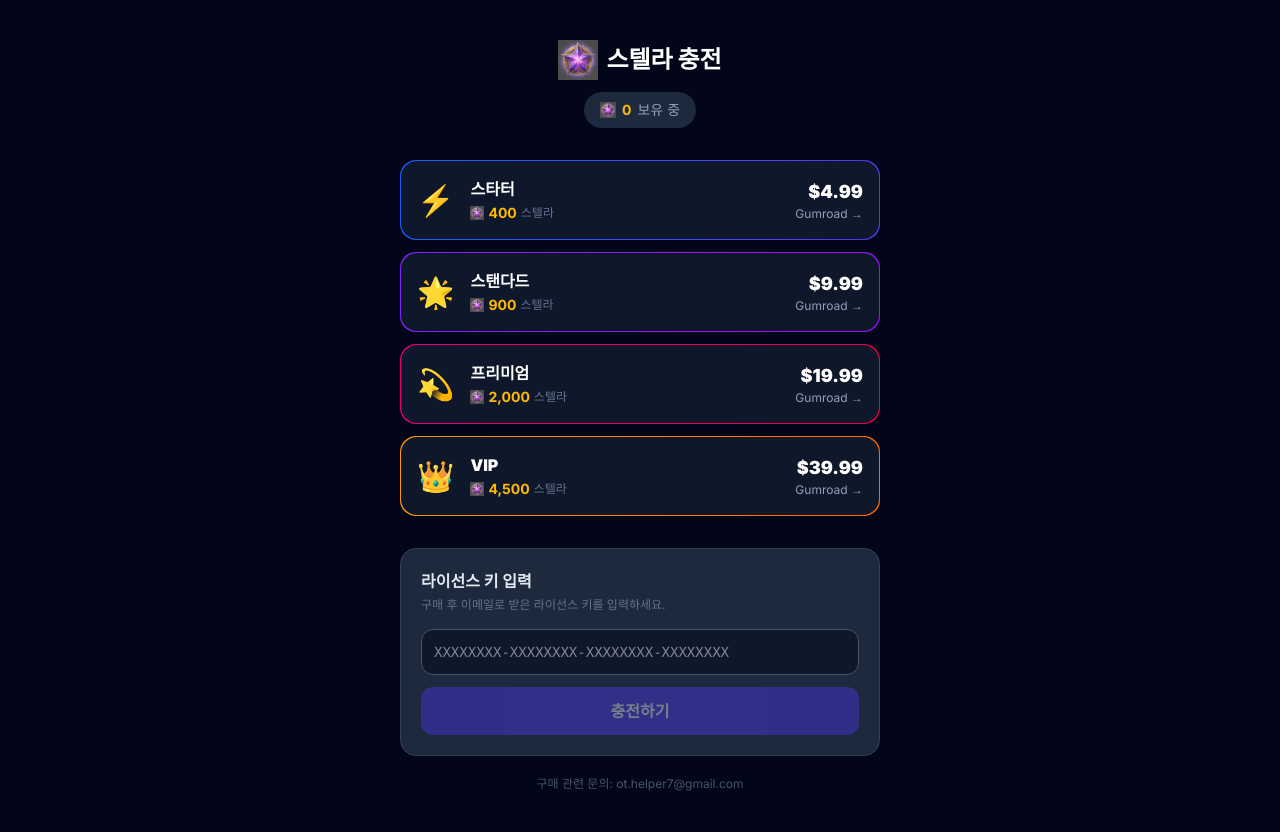
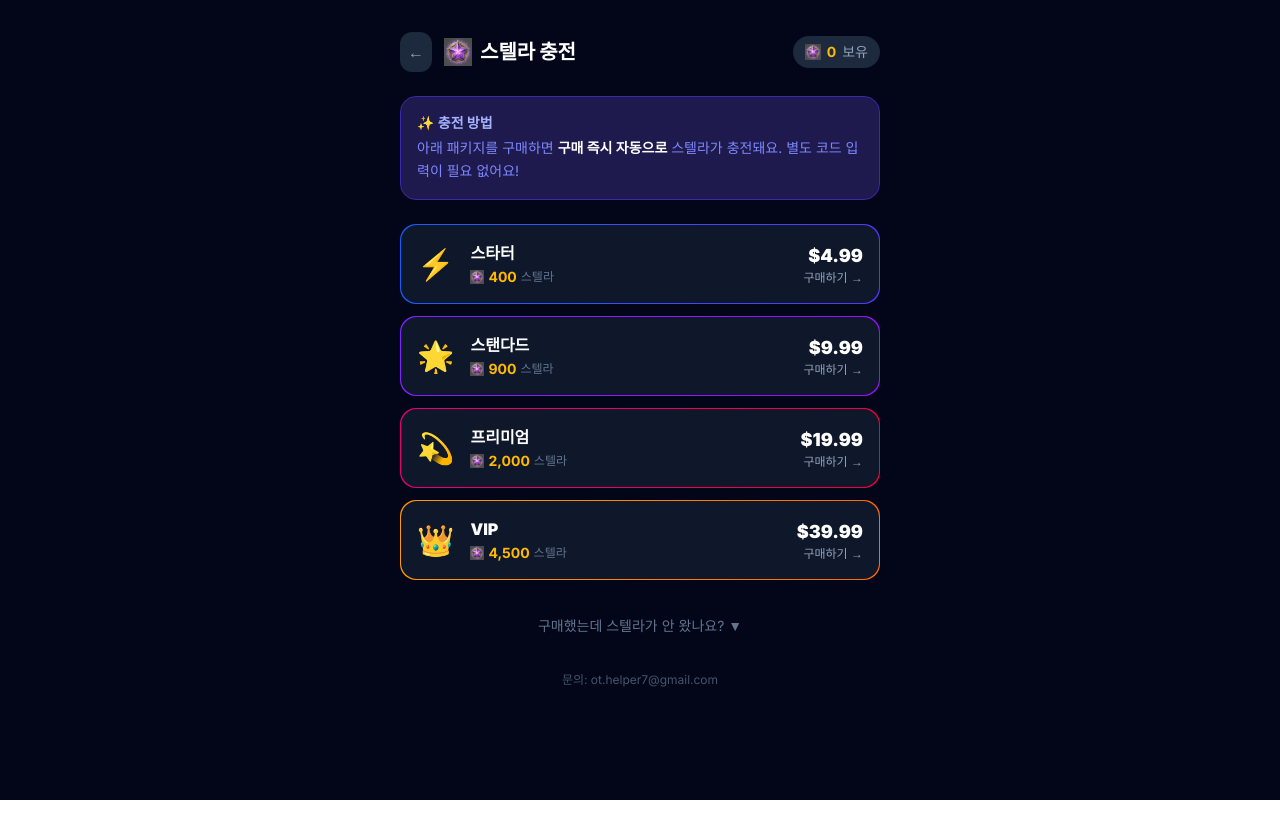
Before and after one commit to kfltchJUNO/mbtiverse, a Next.js app: page /stella in a window 1280 px wide. After the commit the page ends 800 px from the top, so only its background shows below. Built offline with nearby package versions, Linux system fonts and the light colour scheme; no server answers; the database is empty; sample sign-in values are in the browser's storage.

Commit message:
스텔라 관련 오류 해결

```diff
--- /dev/null
+++ b/src/app/api/stella/claim-pending/route.ts
@@ -0,0 +1,49 @@
+// src/app/api/stella/claim-pending/route.ts
+import { NextRequest, NextResponse } from "next/server";
+import { db } from "../../../../lib/firebase";
+import {
+  collection, query, where, getDocs,
+  doc, updateDoc, increment,
+} from "firebase/firestore";
+
+export async function POST(req: NextRequest) {
+  try {
+    const { uid, email } = await req.json();
+    if (!uid || !email) {
+      return NextResponse.json({ success: false, error: "필수 파라미터 없음" });
+    }
+
+    // pending 판매 조회
+    const pendingQ = query(
+      collection(db, "gumroad_sales"),
+      where("email", "==", email),
+      where("status", "==", "pending")
+    );
+    const pendingSnap = await getDocs(pendingQ);
+
+    if (pendingSnap.empty) {
+      return NextResponse.json({ success: true, granted: 0 });
+    }
+
+    let totalGranted = 0;
+    for (const pendingDoc of pendingSnap.docs) {
+      const data = pendingDoc.data();
+      // 스텔라 지급
+      await updateDoc(doc(db, "users", uid), {
+        stella: increment(data.stellaAmount),
+      });
+      // pending → completed
+      await updateDoc(doc(db, "gumroad_sales", pendingDoc.id), {
+        status: "completed",
+        uid,
+      });
+      totalGranted += data.stellaAmount;
+      console.log(`✅ pending 지급: ${email} +${data.stellaAmount}`);
+    }
+
+    return NextResponse.json({ success: true, granted: totalGranted });
+  } catch (error: any) {
+    console.error("claim-pending error:", error);
+    return NextResponse.json({ success: false, error: error.message });
+  }
+}
--- a/src/app/stella/page.tsx
+++ b/src/app/stella/page.tsx
@@ -6,15 +6,16 @@ import { useRouter } from "next/navigation";
 import { useAuthGuard } from "../../hooks/useAuthGuard";
 
 const PACKAGES = [
-  { permalink: "vbgkvx", stella: 400,  price: "$4.99", name: "스타터",   emoji: "⚡", color: "from-blue-600 to-indigo-600",   url: "https://maedeup.gumroad.com/l/vbgkvx" },
-  { permalink: "wbomlk", stella: 900,  price: "$9.99", name: "스탠다드", emoji: "🌟", color: "from-violet-600 to-purple-600", url: "https://maedeup.gumroad.com/l/wbomlk" },
-  { permalink: "sreanm", stella: 2000, price: "$19.99", name: "프리미엄", emoji: "💫", color: "from-pink-600 to-rose-600",    url: "https://maedeup.gumroad.com/l/sreanm" },
-  { permalink: "ybjbje", stella: 4500, price: "$39.99", name: "VIP",    emoji: "👑", color: "from-amber-500 to-orange-500",  url: "https://maedeup.gumroad.com/l/ybjbje" },
+  { permalink: "vbgkvx", stella: 400,  price: "$4.99",  name: "스타터",   emoji: "⚡", color: "from-blue-600 to-indigo-600",   url: "https://maedeup.gumroad.com/l/vbgkvx" },
+  { permalink: "wbomlk", stella: 900,  price: "$9.99",  name: "스탠다드", emoji: "🌟", color: "from-violet-600 to-purple-600", url: "https://maedeup.gumroad.com/l/wbomlk" },
+  { permalink: "sreanm", stella: 2000, price: "$19.99", name: "프리미엄", emoji: "💫", color: "from-pink-600 to-rose-600",     url: "https://maedeup.gumroad.com/l/sreanm" },
+  { permalink: "ybjbje", stella: 4500, price: "$39.99", name: "VIP",     emoji: "👑", color: "from-amber-500 to-orange-500",  url: "https://maedeup.gumroad.com/l/ybjbje" },
 ];
 
 export default function StellaPage() {
   const { user, profile, loading } = useAuthGuard();
   const router = useRouter();
+  const [showManual, setShowManual] = useState(false);
   const [licenseKey, setLicenseKey] = useState("");
   const [isValidating, setIsValidating] = useState(false);
   const [result, setResult] = useState<{ success: boolean; message: string } | null>(null);
@@ -34,7 +35,7 @@ export default function StellaPage() {
       setResult({ success: data.success, message: data.message || data.error });
       if (data.success) {
         setLicenseKey("");
-        setTimeout(() => router.push("/"), 2000);
+        setTimeout(() => router.back(), 2000);
       }
     } catch (e: any) {
       setResult({ success: false, message: e.message });
@@ -50,25 +51,40 @@ export default function StellaPage() {
 
   return (
     <div className="min-h-screen bg-slate-950 text-white">
-      <div className="max-w-lg mx-auto px-4 py-10">
+      <div className="max-w-lg mx-auto px-4 py-8">
 
         {/* 헤더 */}
-        <div className="text-center mb-8">
-          <div className="flex items-center justify-center gap-2 mb-3">
-            <img src="/stella.png" className="w-10 h-10" alt="stella" />
-            <h1 className="text-2xl font-black">스텔라 충전</h1>
+        <div className="flex items-center gap-3 mb-6">
+          <button
+            onClick={() => router.back()}
+            className="p-2 rounded-xl bg-slate-800 hover:bg-slate-700 text-slate-400 hover:text-white transition"
+          >
+            ←
+          </button>
+          <div className="flex items-center gap-2">
+            <img src="/stella.png" className="w-7 h-7" alt="stella" />
+            <h1 className="text-xl font-black">스텔라 충전</h1>
           </div>
           {user && (
-            <div className="inline-flex items-center gap-1.5 bg-slate-800 px-4 py-2 rounded-full text-sm">
+            <div className="ml-auto flex items-center gap-1.5 bg-slate-800 px-3 py-1.5 rounded-full text-sm">
               <img src="/stella.png" className="w-4 h-4" alt="stella" />
               <span className="font-bold text-amber-400">{profile?.stella ?? 0}</span>
-              <span className="text-slate-400">보유 중</span>
+              <span className="text-slate-400">보유</span>
             </div>
           )}
         </div>
 
+        {/* 충전 안내 */}
+        <div className="bg-indigo-950 border border-indigo-800 rounded-2xl p-4 mb-6 text-sm">
+          <p className="font-bold text-indigo-300 mb-1">✨ 충전 방법</p>
+          <p className="text-indigo-400 leading-relaxed">
+            아래 패키지를 구매하면 <span className="text-white font-bold">구매 즉시 자동으로</span> 스텔라가 충전돼요.
+            별도 코드 입력이 필요 없어요!
+          </p>
+        </div>
+
         {/* 패키지 목록 */}
-        <div className="space-y-3 mb-8">
+        <div className="space-y-3 mb-6">
           {PACKAGES.map(pkg => (
             <a
               key={pkg.permalink}
@@ -89,18 +105,26 @@ export default function StellaPage() {
                 </div>
                 <div className="text-right flex-shrink-0">
                   <p className="font-black text-white text-lg">{pkg.price}</p>
-                  <p className="text-slate-400 text-xs">Gumroad →</p>
+                  <p className="text-slate-400 text-xs">구매하기 →</p>
                 </div>
               </div>
             </a>
           ))}
         </div>
 
-        {/* 라이선스 키 입력 */}
-        <div className="bg-slate-800 rounded-2xl border border-slate-700 p-5">
-          <h3 className="font-bold text-slate-200 mb-1">라이선스 키 입력</h3>
+        {/* 자동 충전 안 됐을 때 */}
+        <button
+          onClick={() => setShowManual(!showManual)}
+          className="w-full py-3 text-slate-500 hover:text-slate-300 text-sm transition text-center"
+        >
+          구매했는데 스텔라가 안 왔나요? {showManual ? "▲" : "▼"}
+        </button>
+
+        {showManual && (
+          <div className="bg-slate-800 rounded-2xl border border-slate-700 p-5 mt-2">
+            <h3 className="font-bold text-slate-200 mb-1 text-sm">라이선스 키 직접 입력</h3>
             <p className="text-slate-500 text-xs mb-4">
-            구매 후 이메일로 받은 라이선스 키를 입력하세요.
+              구매 확인 이메일에 포함된 라이선스 키를 입력하면 수동으로 충전할 수 있어요.
             </p>
             <input
               value={licenseKey}
@@ -109,7 +133,6 @@ export default function StellaPage() {
               placeholder="XXXXXXXX-XXXXXXXX-XXXXXXXX-XXXXXXXX"
               className="w-full p-3 bg-slate-900 text-slate-100 border border-slate-600 rounded-xl text-sm font-mono focus:outline-none focus:border-indigo-500 mb-3"
             />
-
             {result && (
               <div className={`p-3 rounded-xl text-sm mb-3 font-bold ${
                 result.success
@@ -119,18 +142,18 @@ export default function StellaPage() {
                 {result.success ? "✅ " : "❌ "}{result.message}
               </div>
             )}
-
             <button
               onClick={handleValidate}
               disabled={isValidating || !licenseKey.trim()}
-            className="w-full py-3 bg-indigo-600 hover:bg-indigo-700 text-white rounded-xl font-bold transition disabled:opacity-40"
+              className="w-full py-3 bg-indigo-600 hover:bg-indigo-700 text-white rounded-xl font-bold text-sm transition disabled:opacity-40"
             >
               {isValidating ? "확인 중..." : "충전하기"}
             </button>
           </div>
+        )}
 
-        <p className="text-center text-slate-600 text-xs mt-5">
-          구매 관련 문의: ot.helper7@gmail.com
+        <p className="text-center text-slate-600 text-xs mt-6">
+          문의: ot.helper7@gmail.com
         </p>
       </div>
     </div>
--- a/src/hooks/useAuthGuard.ts
+++ b/src/hooks/useAuthGuard.ts
@@ -4,9 +4,7 @@ import { useEffect, useState } from "react";
 import { onAuthStateChanged, signInWithPopup, signOut, User } from "firebase/auth";
 import { auth, googleProvider, db } from "../lib/firebase";
 import {
-  doc, onSnapshot, setDoc, getDoc,
-  updateDoc, increment, serverTimestamp,
-  collection, query, where, getDocs,
+  doc, onSnapshot, setDoc, getDoc, serverTimestamp,
 } from "firebase/firestore";
 
 export const ADMIN_EMAIL = "ot.helper7@gmail.com";
@@ -54,23 +52,13 @@ export function useAuthGuard() {
           });
         }
 
-        // pending 스텔라 지급 체크 (구매했지만 미가입 상태였던 경우)
+        // pending 스텔라 지급 체크 (서버 API 호출)
         try {
-          const pendingQ = query(
-            collection(db, "gumroad_sales"),
-            where("email", "==", currentUser.email),
-            where("status", "==", "pending")
-          );
-          const pendingSnap = await getDocs(pendingQ);
-          for (const pendingDoc of pendingSnap.docs) {
-            const data = pendingDoc.data();
-            await updateDoc(userRef, { stella: increment(data.stellaAmount) });
-            await updateDoc(doc(db, "gumroad_sales", pendingDoc.id), {
-              status: "completed",
-              uid: currentUser.uid,
-            });
-            console.log(`✅ pending 스텔라 지급: +${data.stellaAmount}`);
-          }
+          await fetch("/api/stella/claim-pending", {
+            method: "POST",
+            headers: { "Content-Type": "application/json" },
+            body: JSON.stringify({ uid: currentUser.uid, email: currentUser.email }),
+          });
         } catch (e) {
           console.error("pending 스텔라 처리 오류:", e);
         }
```
Lines whose indentation alone changed are shown as unchanged.
